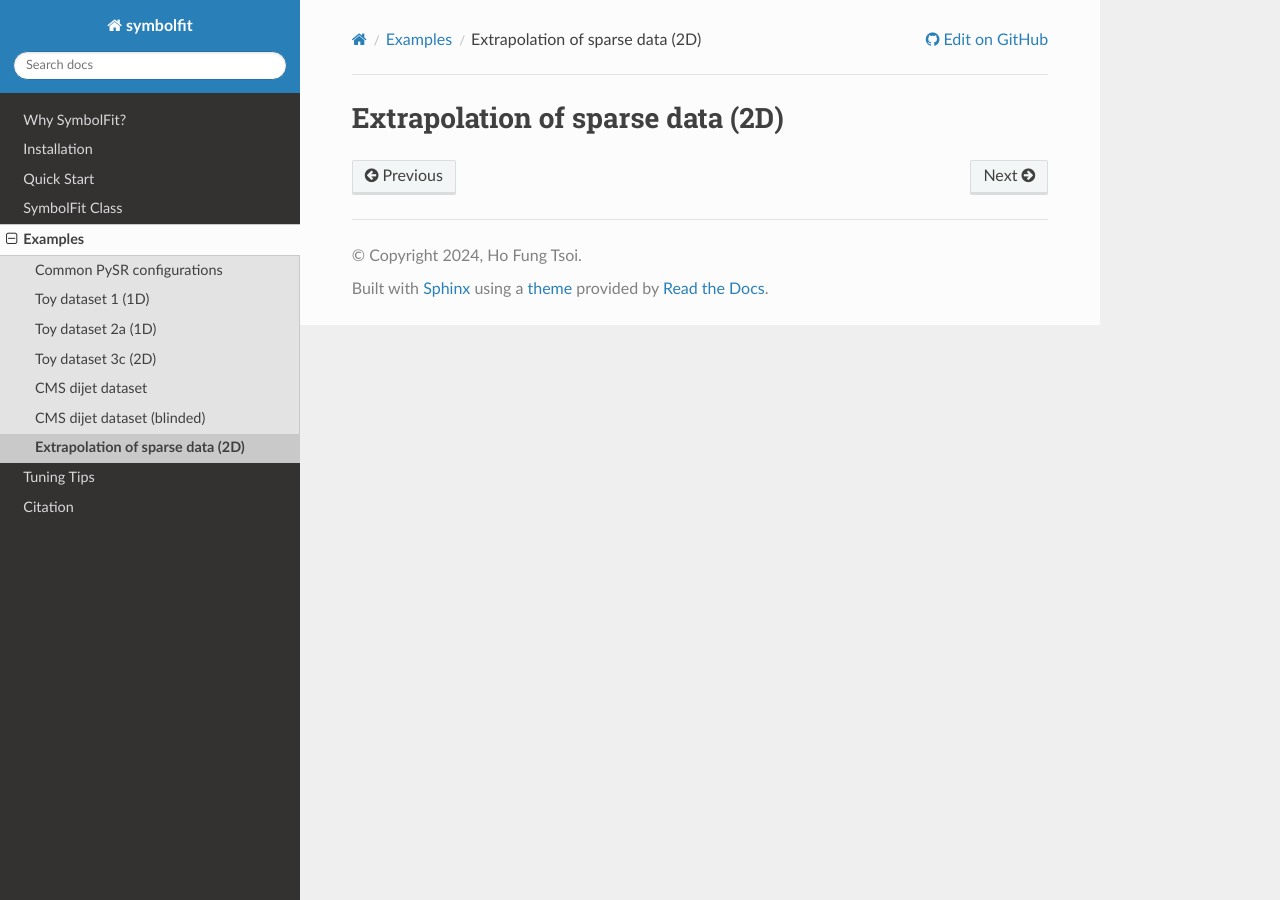
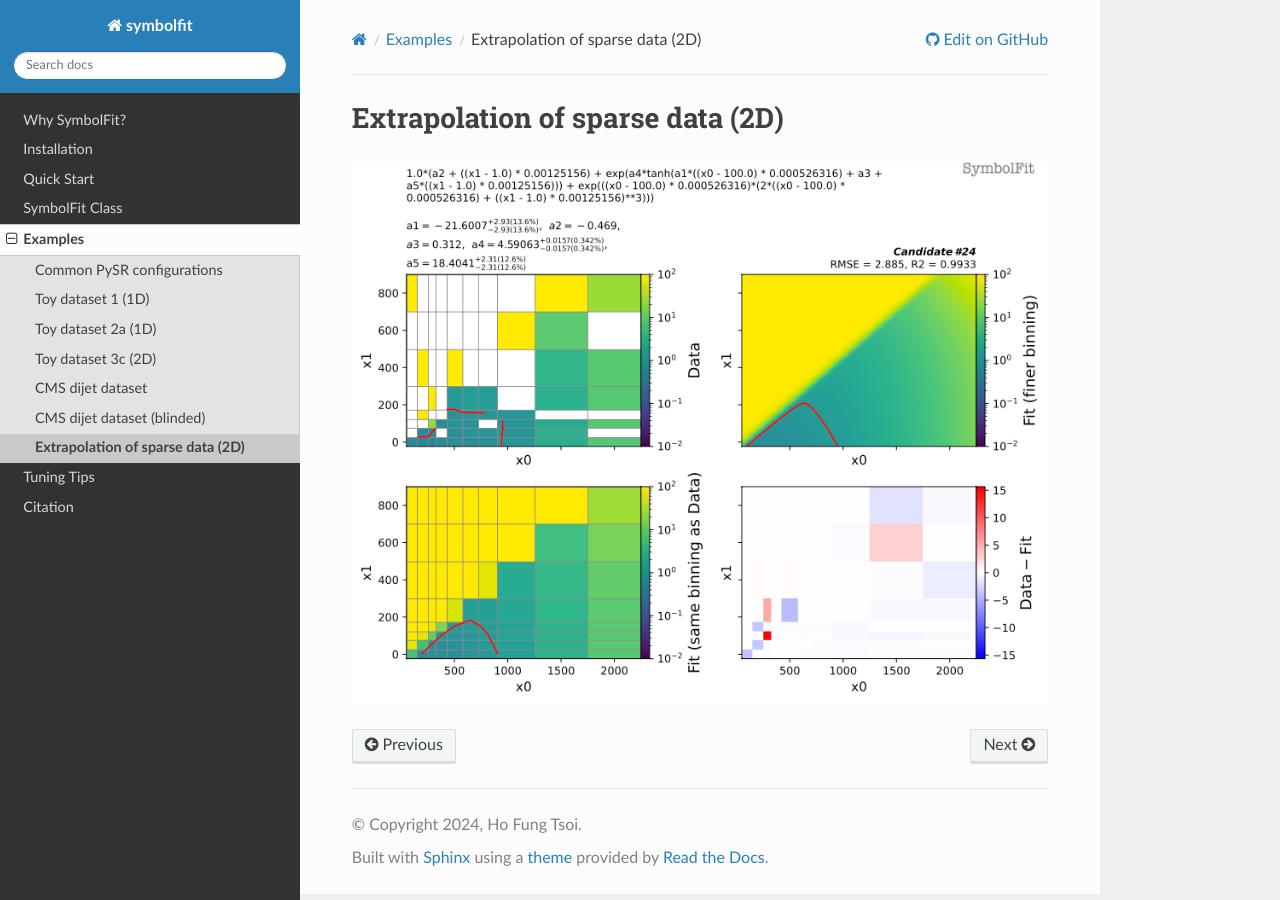
Before and after one commit to hftsoi/symbolfit, a Sphinx documentation site: the page built from docs/demo/extrapolation_sparse2d.rst, in a window 1280 px wide. Built offline with Sphinx 7.4.7 and the Read the Docs theme 3.1.0, drawn with Linux system fonts in a browser that asks for light colours.

Commit message:
add 2d extrapolation fig to docs

```diff
--- a/docs/demo/extrapolation_sparse2d.rst
+++ b/docs/demo/extrapolation_sparse2d.rst
@@ -1,2 +1,4 @@
 Extrapolation of sparse data (2D)
 ---------------------------------
+
+.. image:: notebooks/img/extrapolation_sparse2d/candidate.png
```
Also changed, not shown: docs/demo/notebooks/img/extrapolation_sparse2d/candidate.png (added).
